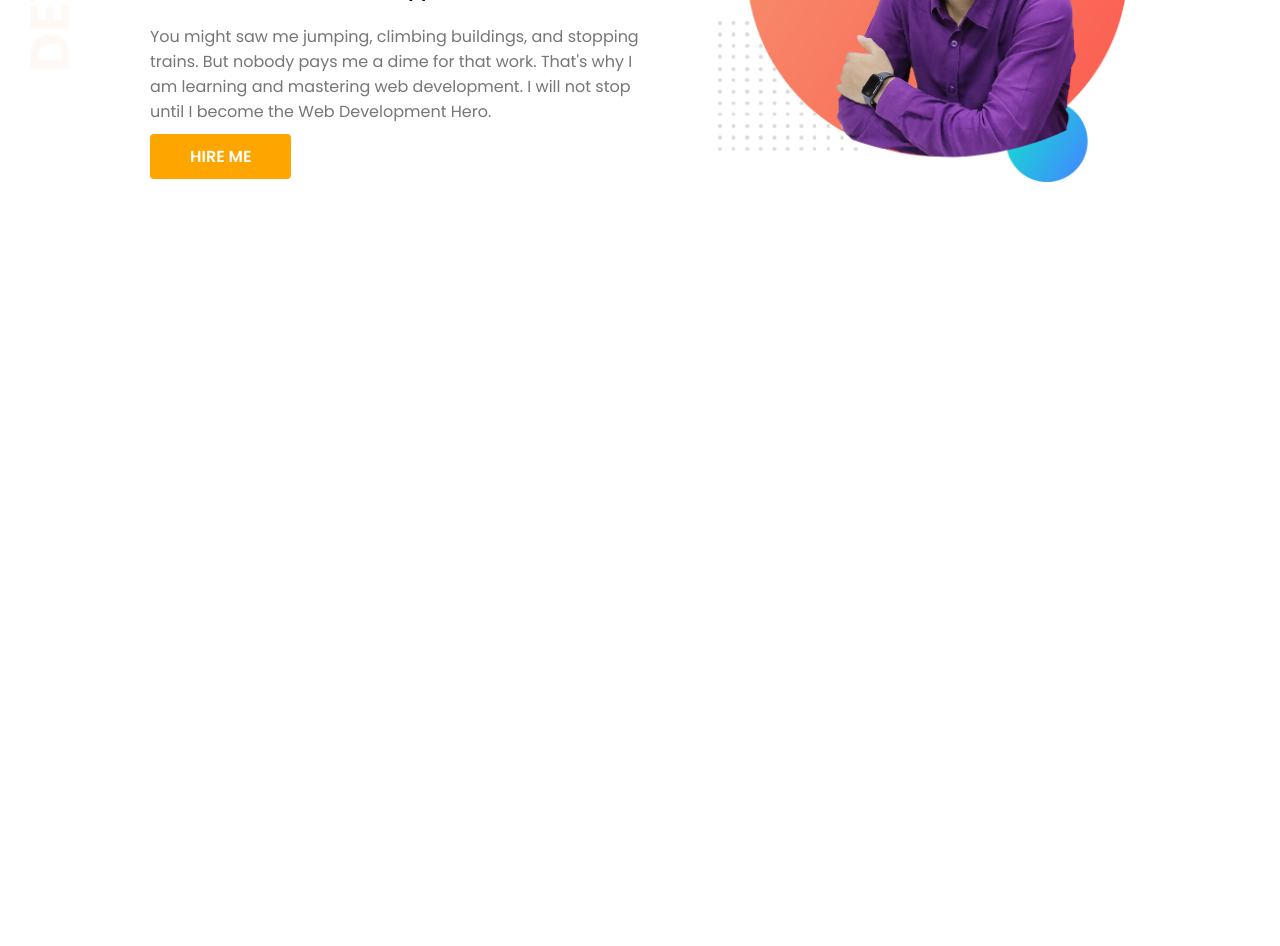
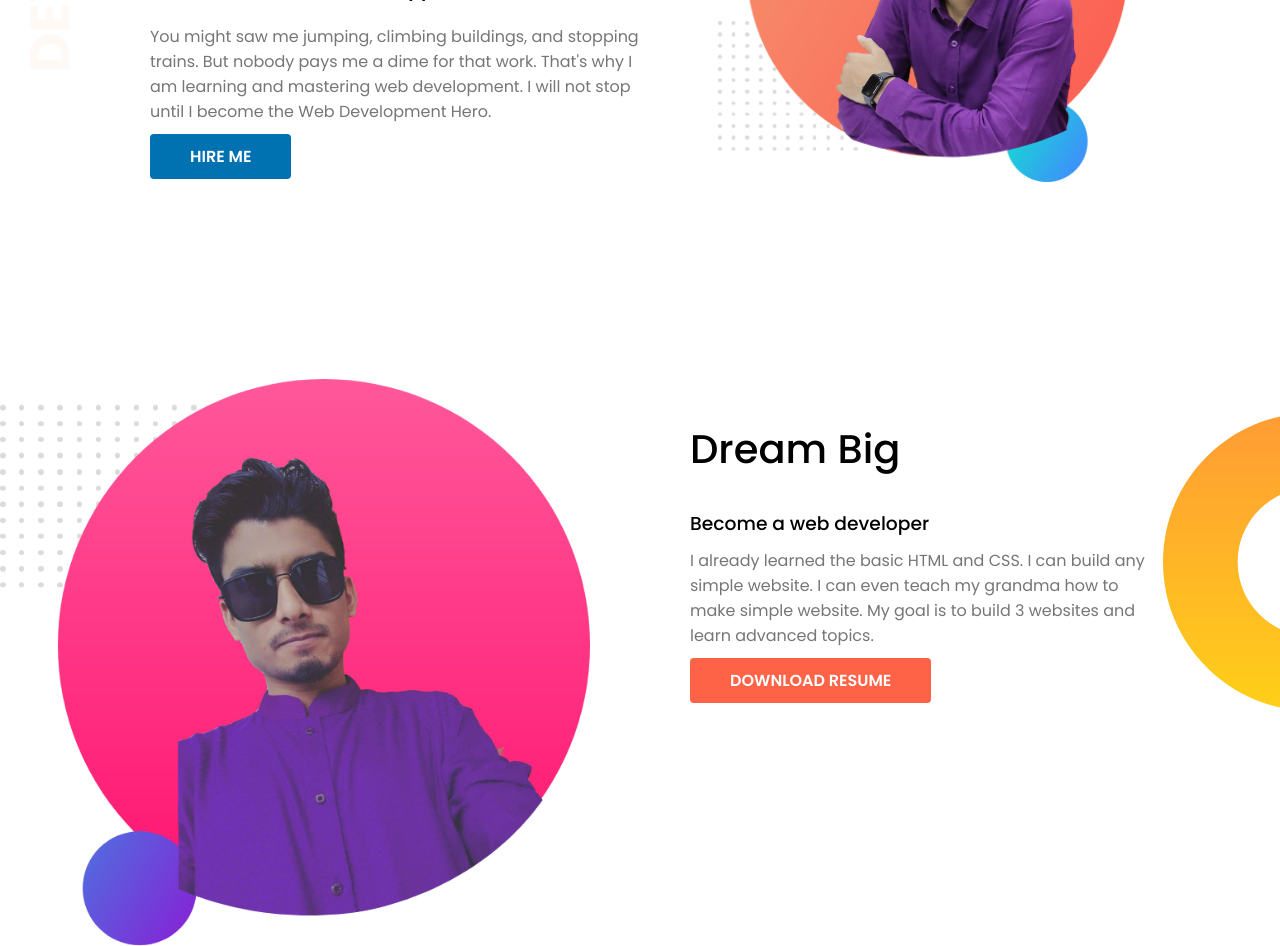
Before and after one commit to Nahid30/developer-portfolio, a plain HTML site: page index.html in a window 1280 px wide. Shown: the part 340-1286 px from the top of the page. Before the commit the page ends 800 px from the top, so only its background shows below. Drawn offline with Linux system fonts and the light colour scheme.

Commit message:
dream part

```diff
--- a/css/style.css
+++ b/css/style.css
@@ -22,7 +22,7 @@ body{
 
 #menu{
     height: 50px;
-    background-color: orangered;
+    background-color: #0072b1;
 }
 
 .container{
@@ -45,7 +45,7 @@ body{
 
 }
 .main_menu ul li a:hover{
-    background-color: #0072b1;
+    background-color: tomato;
     color: #fff;
     transition: .5s;
 }
@@ -66,7 +66,7 @@ body{
     margin: 0px 5px;
 }
 .icon i:hover{
-    background-color: #0072b1;
+    background-color: tomato;
     color: #fff;
     transition: .5s;
 }
@@ -103,14 +103,14 @@ body{
 }
 
 .heading_text a{
-    background-color: orange;
+    background-color: #0072b1;
     padding: 10px 40px;
     font-weight: 600;
     color: #fff;
     border-radius: 4px;
 }
 .heading_text a:hover{
-    background-color: #0072b1;
+    background-color: tomato;
     color: #fff;
     transition: .5s;
 }
@@ -136,3 +136,55 @@ body{
 
 }
 /* first part end*/
+
+/* dream part start*/
+
+.dream_big{
+    display: flex;
+    padding-top: 200px;
+    background-image: url(../images/dream-bg.png);
+    background-repeat: no-repeat;
+    background-position: right;
+}
+.half_w1{
+    width: 50%;
+    float: left;
+}
+.half_w1 img{
+    width: 100%;
+    height: 100%;
+}
+.half_w2{
+    width: 50%;
+    text-align: left;
+    padding-left: 100px;
+    padding-top: 40px;
+}
+.half_w2 h1{
+    font-size: 40px;
+    font-weight: 500;
+}
+.half_w2 h3{
+    font-weight: 500;
+    padding-top: 30px;
+}
+.half_w2 p{
+    width: 460px;
+    padding-top: 10px;
+    font-weight: 400;
+    color: rgb(119, 117, 117);
+    padding-bottom: 10px;
+
+}
+.half_w2 a{
+    background-color: tomato;
+    padding: 10px 40px;
+    border-radius: 4px;
+    color: #fff;
+    font-weight: 600;
+}
+.half_w2 a:hover{
+    background-color: #0072b1;
+    transition: .5s;
+}
+/* dream part end*/
--- a/index.html
+++ b/index.html
@@ -65,6 +65,24 @@
 
     <!--first part end-->
 
+    <!--dream part start-->
+
+    <section class="dream_big">
+        <div class="half_w1">
+            <img src="images/my-bg2 (1).jpg" alt="">
+        </div>
+        <div class="half_w2">
+            <h1>Dream Big</h1>
+            <h3>Become a web developer</h3>
+            <p>I already learned the basic HTML and CSS. I can build any simple website. I can even teach my grandma how
+                to make simple website. My goal is to build 3 websites and learn advanced topics.</p>
+
+            <a href="#">DOWNLOAD RESUME</a>
+        </div>
+    </section>
+
+    <!--dream part end-->
+
 </body>
 
 </html>
```
Also changed, not shown: images/dream-bg.png (added), images/exp-bg.png (added), images/my-bg2 (1).jpg (added).
